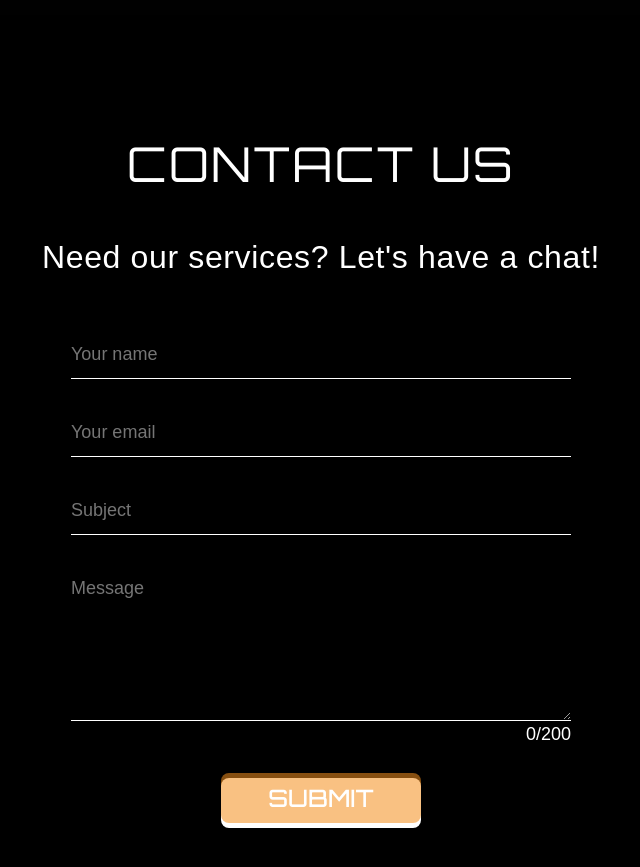
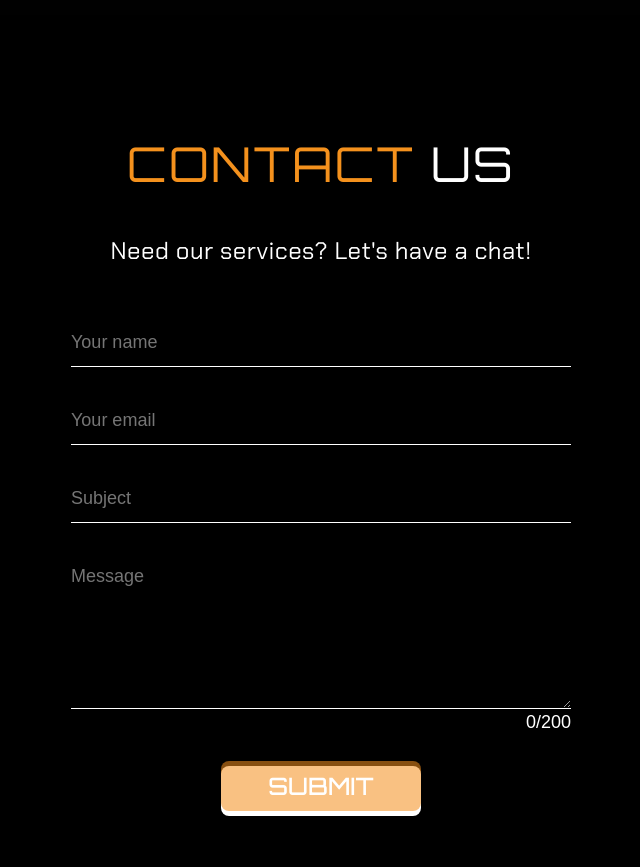
Before and after one commit to lewlian/GEN3-website, a Next.js app: page / in a window 1280 px wide. Shown: the part 2020-2887 px from the top of the page, without its empty margins (319-959 px from the left). Built offline with nearby package versions, Linux system fonts and the light colour scheme; no server answers; a web font is replaced by a local one; what google-spreadsheet would draw is missing.

Commit message:
Update styling of contact section

```diff
--- a/components/ContactUs/index.module.scss
+++ b/components/ContactUs/index.module.scss
@@ -48,11 +48,15 @@
       font-size: 4.8rem;
       margin-bottom: 4rem;
     }
+
+    & span {
+      color: #f4911d;
+    }
   }
 
   & p {
     width: 80%;
-    font-family: $baseFont;
+    font-family: $subFont;
     font-weight: 400;
     font-size: 1.4rem;
     color: white;
@@ -60,7 +64,7 @@
 
     @include l {
       width: 100%;
-      font-size: 3.2rem;
+      font-size: 2.4rem;
     }
   }
 }
--- a/components/ContactUs/index.tsx
+++ b/components/ContactUs/index.tsx
@@ -61,7 +61,9 @@ const ContactUs = () => {
     <div id="ContactUsContainer" className={styles.container} ref={el}>
       <div className={styles.main}>
         <div className={styles.content}>
-          <h2 id="ContactUsTitle">CONTACT US</h2>
+          <h2 id="ContactUsTitle">
+            <span>CONTACT</span> US
+          </h2>
 
           <p id="ContactUsContent">
             Need our services? Let&apos;s have a chat!
```
